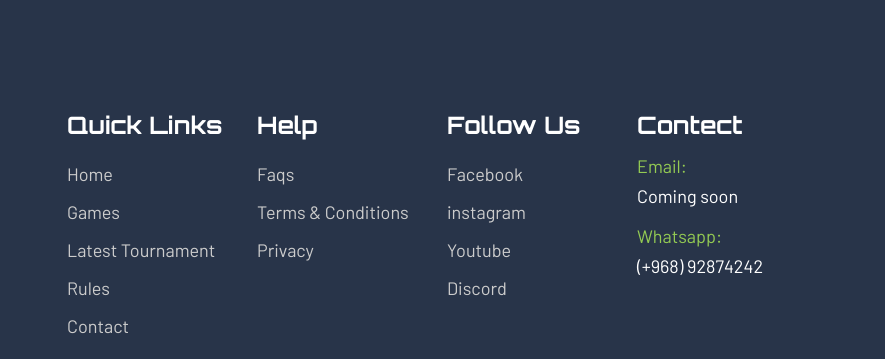
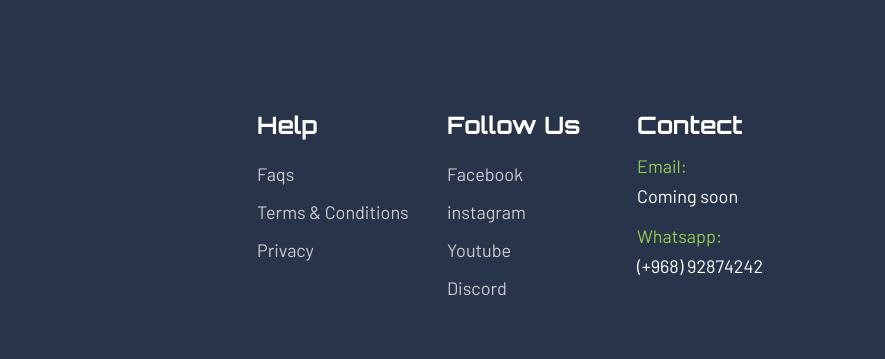
Before and after one commit to huzaifa499/warriorsrally, a plain HTML site: page contact.html in a window 1280 px wide. Shown: the part 1811-2170 px from the top of the page, 395-1280 px from the left. Drawn offline with Linux system fonts and the light colour scheme.

Commit message:
Update contact.html

```diff
--- a/contact.html
+++ b/contact.html
@@ -383,16 +383,7 @@
                         </div>
                     </div>
                     <div class="col-xl-2 col-lg-3 col-md-3 col-sm-6 col-4">
-                        <div class="single-area">
-                            <h5>Quick Links</h5>
-                            <ul class="items">
-                                <li><a href="index.html">Home</a></li>
-                                <li><a href="games.html">Games</a></li>
-                                <li><a href="games.html">Latest Tournament</a></li>
-                                <li><a href="Rules.html">Rules</a></li>
-                                <li><a href="contact.html">Contact</a></li>
-                            </ul>
-                        </div>
+
                     </div>
                     <div class="col-xl-2 col-lg-3 col-md-3 col-4">
                         <div class="single-area">
```
